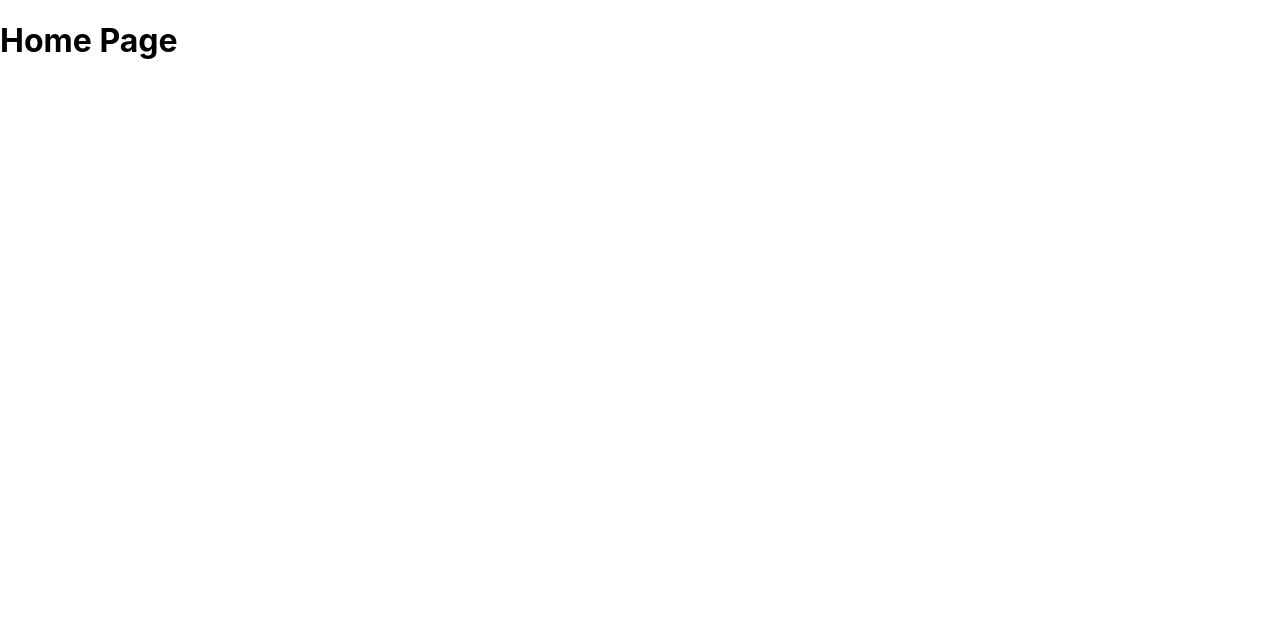
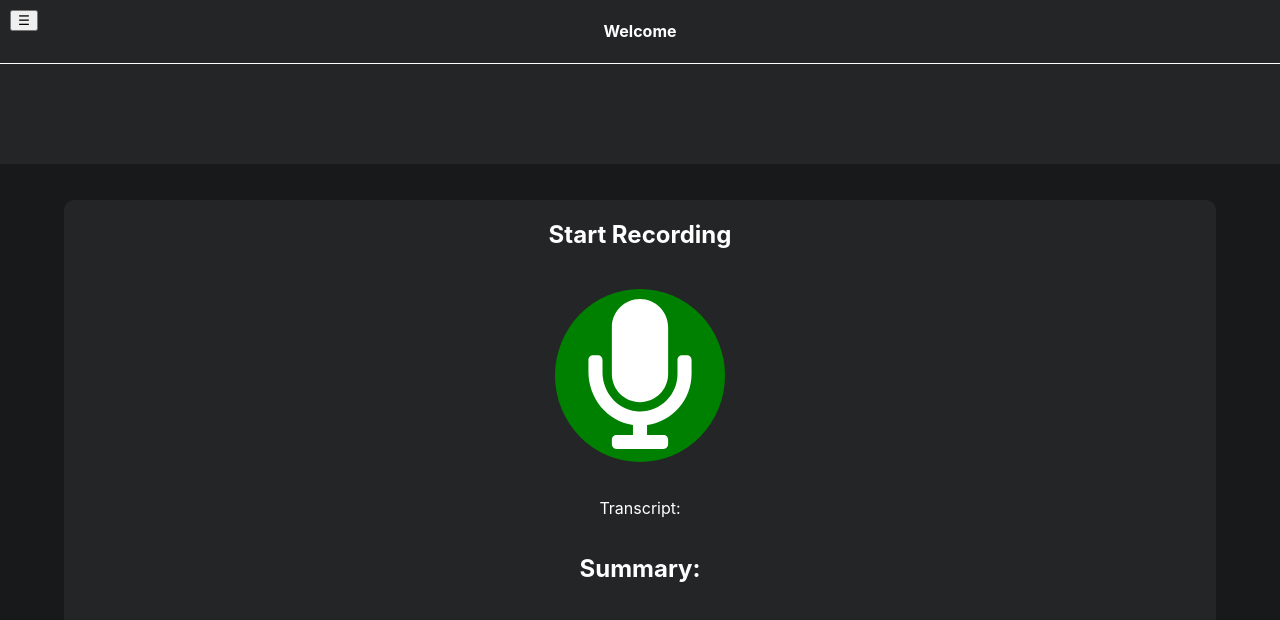
Before and after one commit to rtshah/hackrace14, a React (Create React App) app in the folder hackrace14/: page / in a window 1280 px wide. Shown: the top 620 px of the page. Built offline with nearby package versions, Linux system fonts and the light colour scheme.

Commit message:
transcripting

```diff
--- a/hackrace14/package.json
+++ b/hackrace14/package.json
@@ -6,8 +6,11 @@
     "@testing-library/jest-dom": "^5.17.0",
     "@testing-library/react": "^13.4.0",
     "@testing-library/user-event": "^13.5.0",
+    "openai": "^4.63.0",
     "react": "^18.3.1",
+    "react-calendar": "^5.0.0",
     "react-dom": "^18.3.1",
+    "react-icons": "^5.3.0",
     "react-router-dom": "^6.26.2",
     "react-scripts": "5.0.1",
     "web-vitals": "^2.1.4"
--- a/hackrace14/src/Home.js
+++ b/hackrace14/src/Home.js
@@ -1,7 +1,127 @@
-import React from 'react';
+import React, { useState } from 'react';
+import Calendar from 'react-calendar';
+import 'react-calendar/dist/Calendar.css'; // Import the calendar's CSS
+import './home.css';
+import Sidebar from './Sidebar'; // Import Sidebar component
+import { FaMicrophone } from 'react-icons/fa'; // Import mic icon from react-icons
 
 function Home() {
-  return <h1>Home Page</h1>;
+  const [selectedDate, setSelectedDate] = useState();
+  const [sidebarOpen, setSidebarOpen] = useState(false);
+  const [day, setDay] = useState(0);
+  const [isRecording, setIsRecording] = useState(false);
+  const [transcript, setTranscript] = useState('');
+  const [summary, setSummary] = useState('');
+
+  // Mark getSummary as async to allow usage of await
+  const getSummary = async (text) => {
+    try {
+      const response = await fetch('https://api.openai.com/v1/chat/completions', {
+        method: 'POST',
+        headers: {
+          'Content-Type': 'application/json',
+          'Authorization': `Bearer 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`, // Replace with your OpenAI API key
+        },
+        body: JSON.stringify({
+          model: 'gpt-4',
+          messages: [
+                {"role": "system", "content": "You are a helpful assistant that summarizes nurse's daily actions. Format the summary as follows: 1) Patient's name or 'undetermined', 2) Other nurses involved or 'I completed this action on my own', 3) A bullet list of actions performed."},
+                {"role": "user", "content": `Please summarize the following text in the specified format:${text}`}
+            ],
+          max_tokens: 150,
+          temperature: 0.7,
+        }),
+      });
+
+      if (!response.ok) {
+        throw new Error(`Error: ${response.status} ${response.statusText}`);
+      }
+
+      const data = await response.json();
+      setSummary(data.choices[0].message.content.trim());
+    } catch (error) {
+      console.error('Error generating summary:', error);
+      setSummary('An error occurred while generating the summary.');
+    }
+  };
+
+  const startRecording = async () => {
+    if ('webkitSpeechRecognition' in window || 'SpeechRecognition' in window) {
+      const SpeechRecognition = window.SpeechRecognition || window.webkitSpeechRecognition;
+      const recognition = new SpeechRecognition();
+
+      recognition.continuous = false;
+      recognition.interimResults = false;
+      recognition.lang = 'en-US';
+
+      recognition.onstart = () => {
+        setIsRecording(true);
+        console.log('Recording started');
+      };
+
+      recognition.onresult = (event) => {
+        // Check if there are results and access them safely
+        if (event.results && event.results[0] && event.results[0][0]) {
+          const speechToText = event.results[0][0].transcript;
+          setTranscript(speechToText); // Update the state
+          console.log('Transcript: ', speechToText);
+        }
+      };
+
+      recognition.onerror = (event) => {
+        console.log('Error occurred in recognition: ', event.error);
+      };
+
+      recognition.onend = async (event) => {
+        setIsRecording(false);
+        console.log('Recording stopped');
+
+        // Check if there are results before trying to access them
+        if (event.results && event.results[0] && event.results[0][0]) {
+          const finalTranscript = event.results[0][0].transcript;
+          await getSummary(finalTranscript); // Pass final transcript to getSummary
+        } else {
+          console.log('No speech detected');
+          setSummary('No speech was detected. Please try again.');
+        }
+      };
+
+      recognition.start();
+    } else {
+      alert('Speech recognition not supported in this browser.');
+    }
+  };
+
+
+  return (
+    <div className='home'>
+      <div className={`sidebar ${sidebarOpen ? 'open' : ''}`}>
+        <ul>
+          <li>Home</li>
+          <li>Weather</li>
+          <li>Allergy Forecast</li>
+        </ul>
+      </div>
+      <div className={`overlay ${sidebarOpen ? 'visible' : ''}`} onClick={() => setSidebarOpen(false)}></div>
+
+      <button onClick={() => setSidebarOpen(!sidebarOpen)} style={{ position: 'fixed', top: '10px', left: '10px', zIndex: 1001 }}>
+        ☰
+      </button>
+      <div className='header'>
+        <h4 id='location'>Welcome</h4>
+        <div id='date-scroller'></div>
+      </div>
+      <div className='box' id='Allergy'>
+        <h2>Start Recording</h2>
+        <button className="mic"onClick={startRecording} disabled={isRecording} style={{ padding: '10px', borderRadius: '50%', background: isRecording ? 'red' : 'green', border: 'none' }}>
+          <FaMicrophone style={{ color: 'white', fontSize: '150px' }} />
+        </button>
+        <p>Transcript: {transcript}</p>
+        <h2>Summary:</h2>
+        <p>{summary}</p>
+      </div>
+    </div>
+  );
 }
 
 export default Home;
--- /dev/null
+++ b/hackrace14/src/Sidebar.js
@@ -0,0 +1,26 @@
+// src/Sidebar.js
+import React from 'react';
+import './sidebar.css';
+
+function Sidebar({ isOpen, toggleSidebar }) {
+  return (
+    <div className={`sidebar ${isOpen ? 'open' : 'closed'}`}>
+      <button className="toggle-btn" onClick={toggleSidebar}>
+        {isOpen ? 'Close' : 'Open'} Menu
+      </button>
+      {isOpen && (
+        <div>
+          <h2>Menu</h2>
+          <ul>
+            <li><a href="#home">Home</a></li>
+            <li><a href="#allergy">Allergy Forecast</a></li>
+            <li><a href="#air">Air Quality</a></li>
+            <li><a href="#weather">Weather</a></li>
+          </ul>
+        </div>
+      )}
+    </div>
+  );
+}
+
+export default Sidebar;
--- /dev/null
+++ b/hackrace14/src/home.css
@@ -0,0 +1,121 @@
+.box {
+    background-color: #242526;
+    width: 90%;
+    height: 60vh;
+    border-radius: 10px;
+    display: flex;
+    flex-direction: column;
+    align-items: center;
+    color: white;
+    margin-top: 2vh;
+  }
+
+  .home {
+    display: flex;
+    flex-direction: column;
+    align-items: center;
+    background-color: #18191A;
+    justify-content: center;
+    overflow: hidden;
+    height:100vh;
+  }
+
+  #Air {
+  }
+
+  #Weather {
+    margin-bottom: 10vh;
+  }
+
+  .header {
+    color: white;
+    background-color: #242526;
+    width: 100%;
+    display: flex;
+    flex-direction: column;
+    align-items: center;
+    position: fixed; /* Fixes the header at the top of the viewport */
+    top: 0; /* Positions it at the top */
+    left: 0; /* Positions it at the left edge */
+    z-index: 0; /* Ensures it stays above other content */
+  }
+
+  #location {
+    width: 100%;
+    text-align: center;
+  }
+
+  /* Date Scroller Styling */
+  /* src/Home.css */
+  #date-scroller {
+      border-width: 1px 0 0 0;
+      border-style: solid;
+      border-color: white;
+      height: 7vh;
+      display: flex;
+      overflow-x: auto; /* Enables horizontal scrolling */
+      overflow-y: hidden; /* Prevents vertical scrolling */
+      white-space: nowrap; /* Prevents wrapping of child elements */
+      padding: 50px;
+      width: 100%; /* Full width of its container */
+      box-sizing: border-box; /* Includes padding and border in the width calculation */
+      justify-content: center;
+      align-items: center;
+    }
+
+    /* Hide scrollbar for Firefox and Webkit-based browsers */
+    #date-scroller::-webkit-scrollbar {
+      display: none; /* Hide scrollbar for Chrome, Safari, and Opera */
+    }
+
+  #Allergy{
+      margin-top: 10vh;
+      height:60%;
+  }
+
+  .bar-container {
+      background-color: #ddd;
+      border-radius: 10px;
+      width: 85%;
+      height: 20px;
+      overflow: hidden; /* Ensures the fill doesn't overflow the container */
+      position: relative;
+    }
+
+    .bar-fill {
+      background-color: #4CAF50; /* Color of the fill */
+      height: 100%;
+      transition: width 0.3s ease; /* Smooth transition for width changes */
+      position: absolute;
+      top: 0;
+      left: 0;
+      border-radius: 10px;
+    }
+    .aqiBox{
+      width:80%;
+      display:flex;
+      flex-direction: row;
+      justify-content: space-between;
+    }
+    .weather-info {
+      display: flex;
+      align-items: center;
+      justify-content: center;
+      flex-direction: column;
+      text-align: center;
+    }
+
+  .weather-info {
+      display: flex;
+      align-items: center;
+      justify-content: center;
+      flex-direction: column;
+      text-align: center;
+    }
+
+    .weather-text {
+      color: white;
+    }
+    .mic{
+        margin:20px;
+    }
--- /dev/null
+++ b/hackrace14/src/sidebar.css
@@ -0,0 +1,43 @@
+
+.sidebar {
+    position: fixed;
+    top: 0;
+    left: 0;
+    height: 100%;
+    width: 250px;
+    background-color: #242526;
+    color: white;
+    z-index: 1000;
+    transition: transform 0.3s ease;
+    transform: translateX(-100%); /* Hide sidebar by default */
+  }
+
+  .sidebar.open {
+    transform: translateX(0); /* Show sidebar when open */
+  }
+
+  .sidebar ul {
+    list-style-type: none;
+    padding: 0;
+  }
+
+  .sidebar ul li {
+    padding: 15px;
+    text-align: center;
+    border-bottom: 1px solid #18191A;
+  }
+
+  .overlay {
+    position: fixed;
+    top: 0;
+    left: 0;
+    height: 100%;
+    width: 100%;
+    background-color: rgba(0, 0, 0, 0.5);
+    z-index: 900;
+    display: none;
+  }
+
+  .overlay.visible {
+    display: block;
+  }
```
Also changed, not shown: 1 other file (tests, documents, lock files or other folders).
